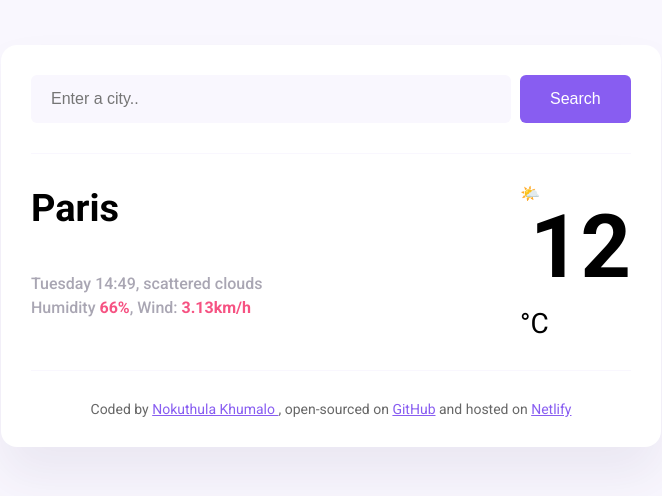
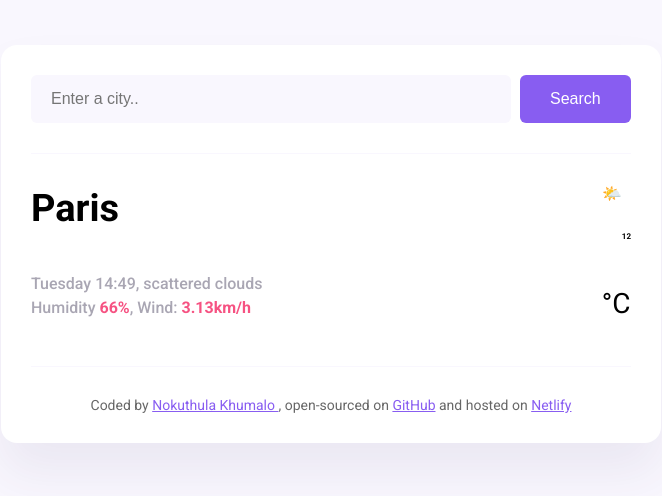
Before and after one commit to Noks45/Noks-WeatherApp, a plain HTML site: page index.html in a window 1280 px wide. Shown: the whole page, without its empty margins (309-971 px from the left). Drawn offline with nearby package versions, Linux system fonts and the light colour scheme.

Commit message:
Temperature font size adjusted

```diff
--- a/src/style.css
+++ b/src/style.css
@@ -52,10 +52,10 @@ main {
 }
 
 .weather-app-temperature {
-  font-size: 88px;
-  line-height: 88px;
+  font-size: 8px;
+  line-height: 68px;
   font-weight: bold;
-  margin-left: 10px;
+  margin-left: 20px;
 }
 
 .weather-app-unit {
```
